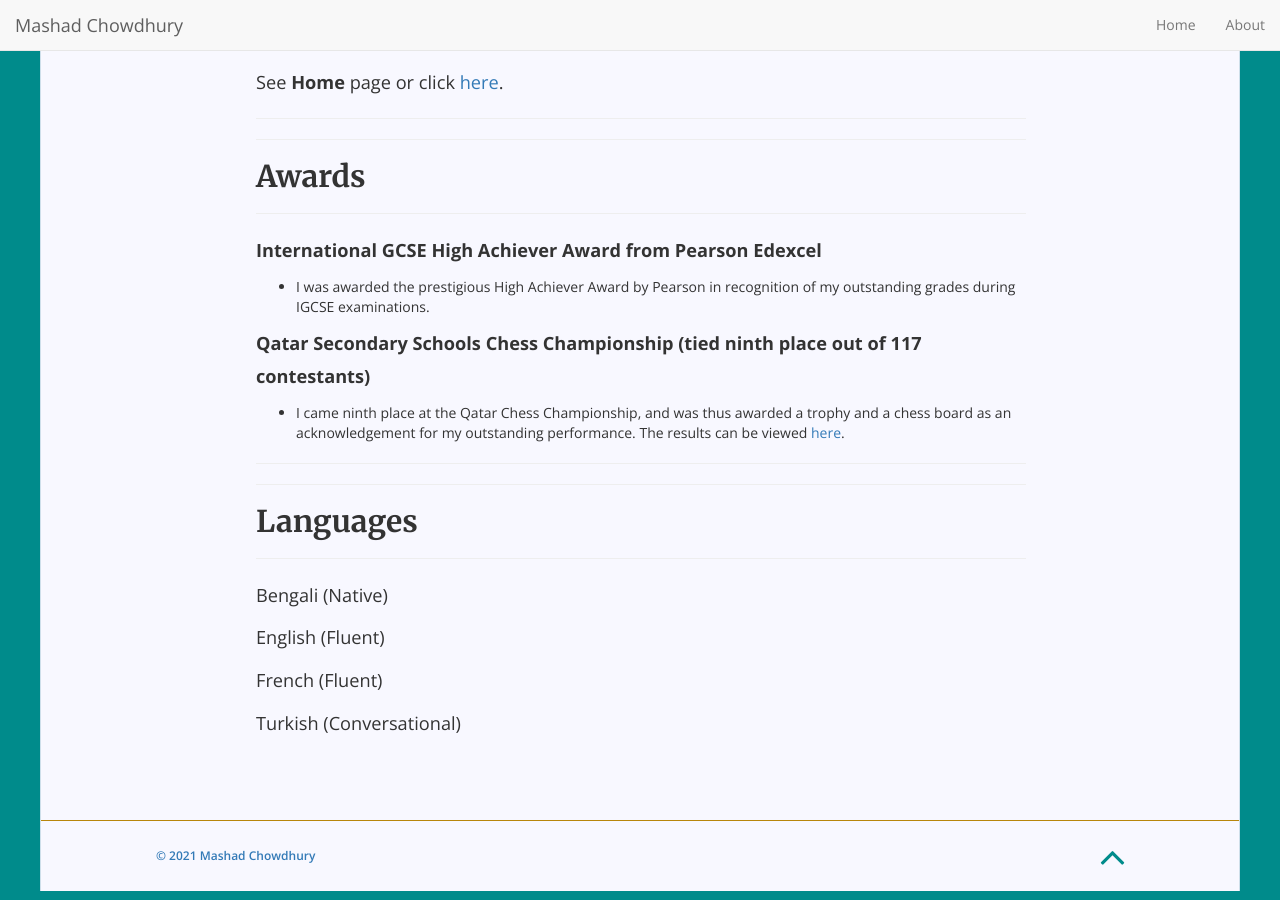
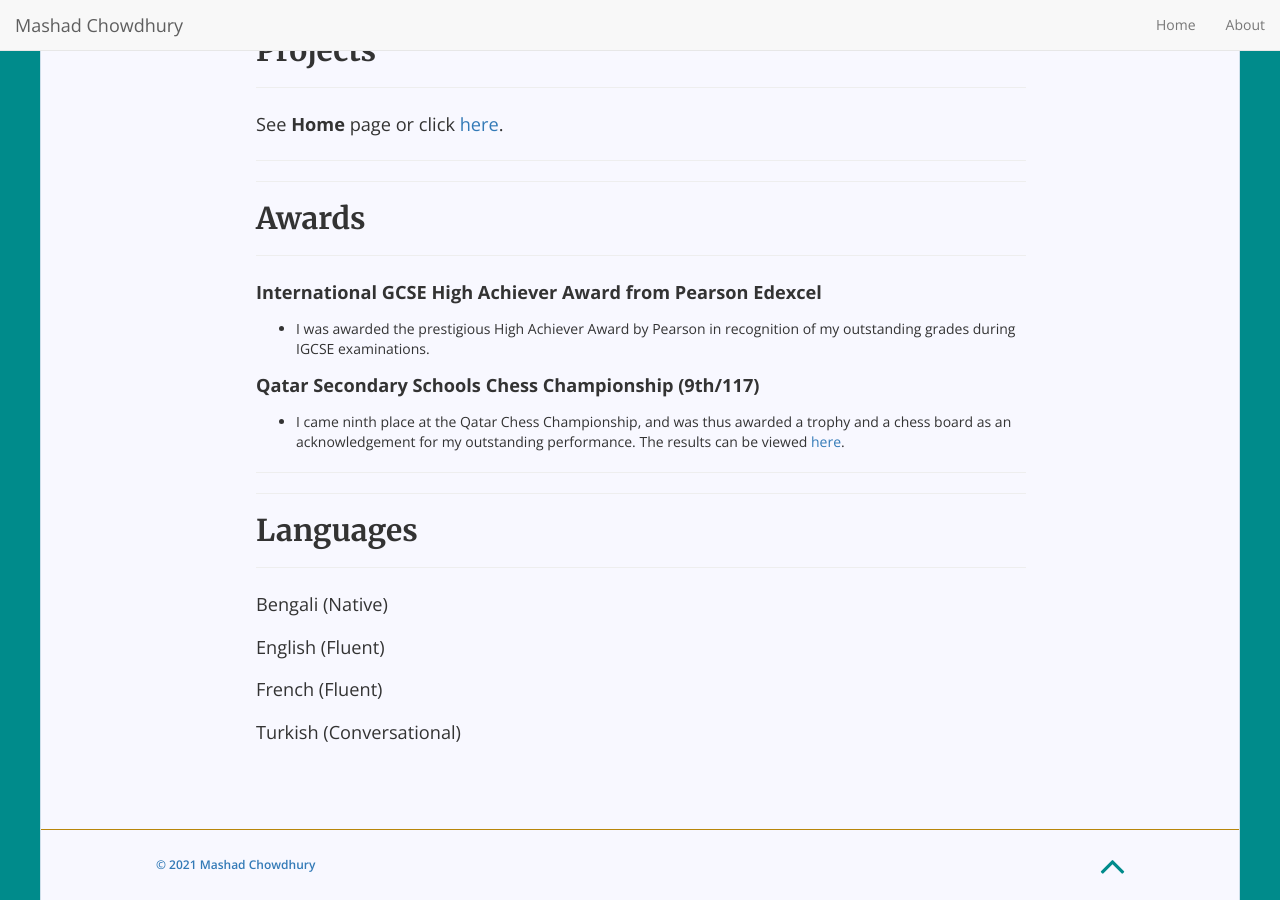
Before and after one commit to mashadchowdhury/mashadchowdhury.github.io, a Jekyll site: the page built from _pages/about.md, in a window 1280 px wide and 900 px high, scrolled down 2845 px. Built offline with Jekyll 4.4.1, drawn with Linux system fonts in a browser that asks for light colours; nearby versions of some CDN libraries.

Commit message:
Update about.md

```diff
--- a/_pages/about.md
+++ b/_pages/about.md
@@ -9,6 +9,9 @@ permalink: /about/
 
 ---
 ---
+---
+---
+
 ## About me
 
 **Hi!** Welcome to my page. My name is Mashad and I am a 3rd year **CS** & **Math** student studying at UBCO. Some of my passions and hobbies include learning languages, playing soccer, bow hunting, and (bit of an unusual one!) learning national anthems (I know over 30 by heart). In my free time, I practice archery or play soccer with my buddies (if the weather permits!).
@@ -99,7 +102,7 @@ See **Home** page or click [here](https://mashadchowdhury.github.io/).
 
 - I was awarded the prestigious High Achiever Award by Pearson in recognition of my outstanding grades during IGCSE examinations.
 
-**Qatar Secondary Schools Chess Championship (tied ninth place out of 117 contestants)**
+**Qatar Secondary Schools Chess Championship (9th/117)**
 - I came ninth place at the Qatar Chess Championship, and was thus awarded a trophy and a chess board as an acknowledgement for my outstanding performance. The results can be viewed [here](http://chess-results.com/tnr220557.aspx?lan=18).
 
 ---
```
